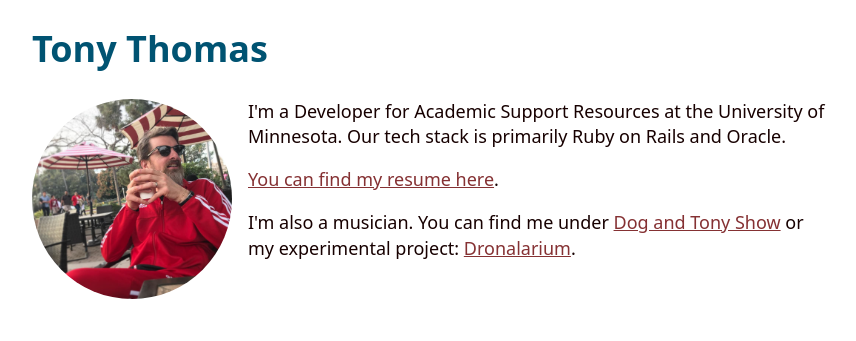
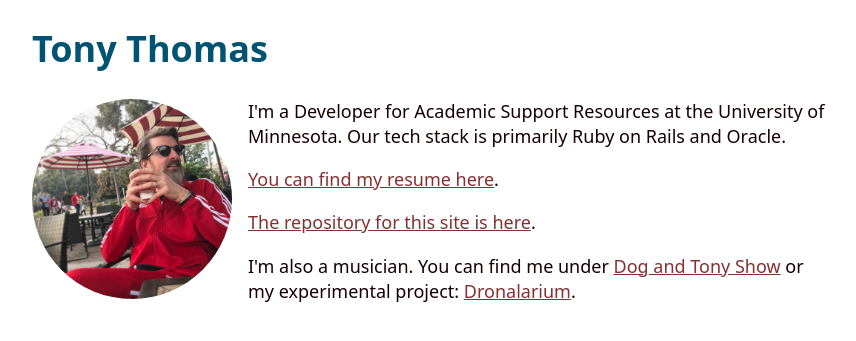
Before and after one commit to truetone/python-flask-docker, a Flask app: page / in a window 1280 px wide. Shown: the part 73-414 px from the top of the page, without its empty margins (208-1064 px from the left). Run offline with Flask 2, Linux system fonts and the light colour scheme.

Commit message:
Add link to repo for this site
Closes #33

```diff
--- a/truetone/templates/index.html
+++ b/truetone/templates/index.html
@@ -13,6 +13,8 @@
 
   <p><a href="/resume">You can find my resume here</a>.</p>
 
+  <p><a href="https://github.com/truetone/python-flask-docker">The repository for this site is here</a>.
+
   <p>
   I'm also a musician. You can find me under <a href="https://www.youtube.com/channel/UCzIWraEDJwvhggUHsknpStA">Dog and Tony Show</a>
   or my experimental project: <a href="https://open.spotify.com/artist/4y5DPq7KAICABOyr6vWUsc?si=pUXZuMN9TjGm0STfDhhSuQ">Dronalarium</a>.
```
